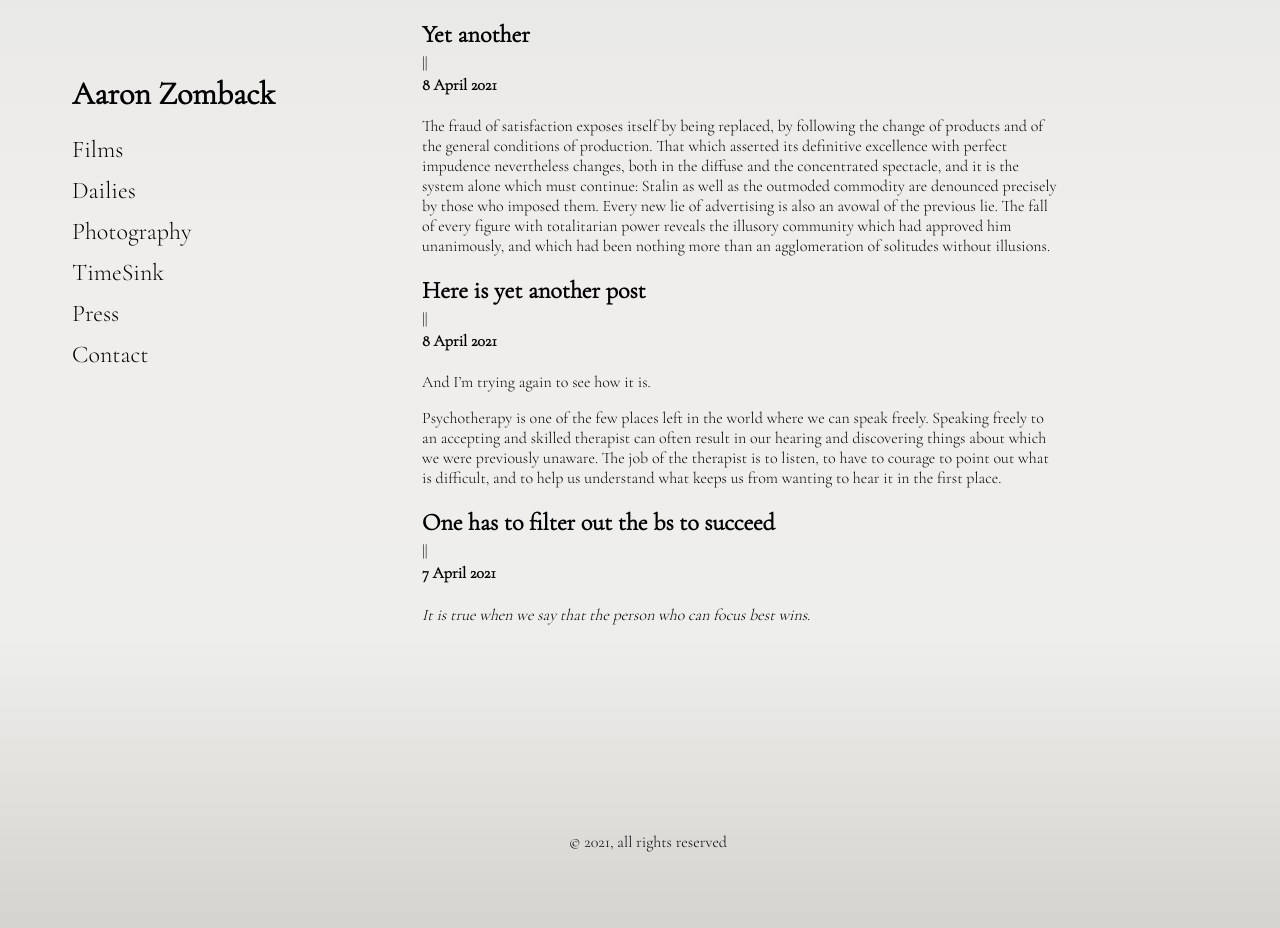
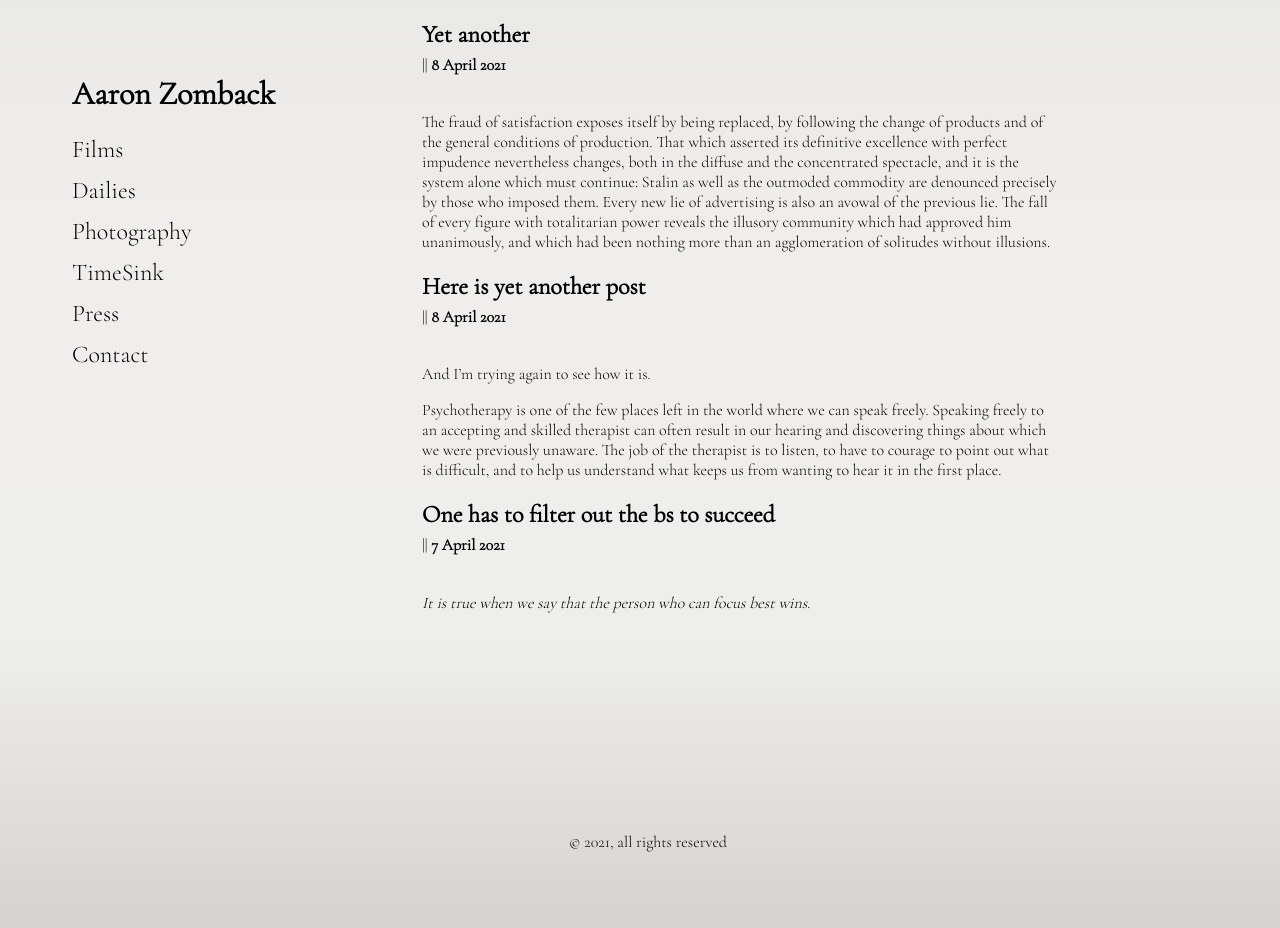
Before and after one commit to aaronzomback/zomback.com, a Jekyll site: the page built from dailies.html, in a window 1280 px wide. Built offline with Jekyll 4.4.1, drawn with Linux system fonts in a browser that asks for light colours.

Commit message:
inline-block

```diff
--- a/_layouts/post.html
+++ b/_layouts/post.html
@@ -8,7 +8,7 @@
   {% for post in site.posts %}
 
 <div class="">
-<h2>{{ post.title }}</h2> || <h4>{{ post.date | date: "%-d %B %Y" }}</h4>
+<h2>{{ post.title }}</h2> <span>||</span> <h4 style="display: inline-block;">{{ post.date | date: "%-d %B %Y" }}</h4>
   <p>{{ post.content }}</p>
 </div>
 
```
